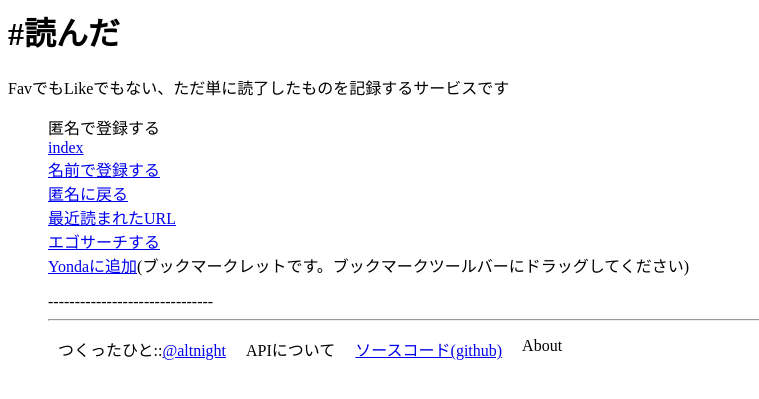
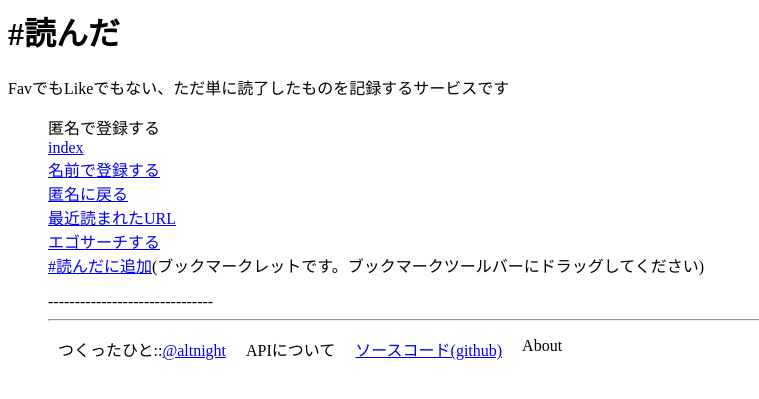
Before and after one commit to altnight/yonda_proj, a Django app: template templates/feed.html in a window 1280 px wide. Shown: the top 399 px of the page, without its empty margins (0-759 px from the left). Run offline with Django 3.2, Linux system fonts and the light colour scheme; the template is opened without the code that fills it, so the values that code supplies are empty.

Commit message:
文言fix

```diff
--- a/templates/base.html
+++ b/templates/base.html
@@ -54,7 +54,7 @@
       	<li><a href="{% url logout %}">匿名に戻る</a></li>
       	<li><a href="{% url timeline %}">最近読まれたURL</a></li>
       	<li><a href="{% url search %}">エゴサーチする</a></li>
-      	<li onClick="alert('ブックマークです。ブックマークツールバーにドラッグしてくだしあ');return false;"><a href="javascript:(function(){var%20title=document.title;var%20url=location.href;open('http://192.168.56.101:8000/bookmarklet?title='+encodeURIComponent(title)+'&url='+encodeURIComponent(url),'yonda', 'width=600, height=480')})();">Yondaに追加</a>(ブックマークレットです。ブックマークツールバーにドラッグしてください)</li>
+      	<li onClick="alert('ブックマークです。ブックマークツールバーにドラッグしてくだしあ');return false;"><a href="javascript:(function(){var%20title=document.title;var%20url=location.href;open('http://192.168.56.101:8000/bookmarklet?title='+encodeURIComponent(title)+'&url='+encodeURIComponent(url),'yonda', 'width=600, height=480')})();">#読んだに追加</a>(ブックマークレットです。ブックマークツールバーにドラッグしてください)</li>
       </ul>
     </div>
   {% endblock %}
```
